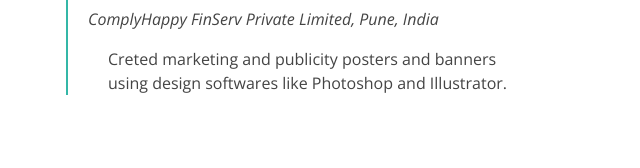
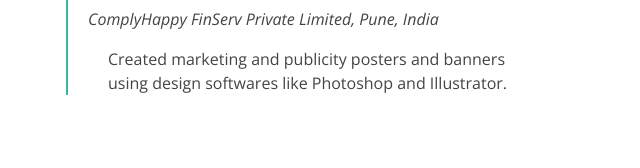
Before and after one commit to Bhavana568/portfolio-html, a plain HTML site: page experience.html in a window 1280 px wide. Shown: the part 971-1139 px from the top of the page, 246-886 px from the left. Drawn offline with nearby package versions, Linux system fonts and the light colour scheme.

Commit message:
experience updated

```diff
--- a/experience.html
+++ b/experience.html
@@ -126,7 +126,7 @@
               <p>
               <ul>
                 <p>
-                  Creted marketing and publicity posters and banners using design softwares like Photoshop and Illustrator.
+                  Created marketing and publicity posters and banners using design softwares like Photoshop and Illustrator.
                 </p>
                 </ul>
               </p>
```
